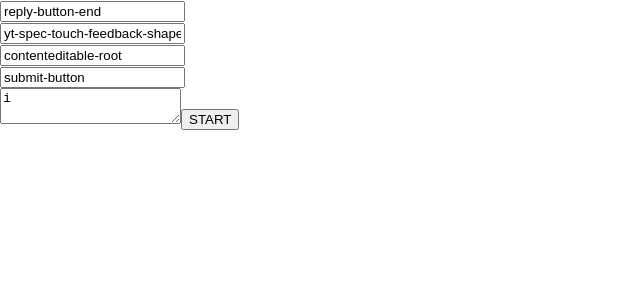
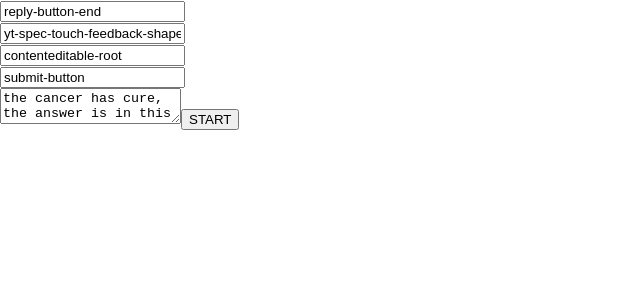
Before and after one commit to jdiaz-dev/disease-helper-extension, a React (Create React App) app: page / in a window 1280 px wide. Shown: the top 300 px of the page, without its empty margins (0-640 px from the left). Built offline with nearby package versions, Linux system fonts and the light colour scheme.

Commit message:
fix: reducing tinme in writting

```diff
--- a/src/Commenter/CommenterContainer.tsx
+++ b/src/Commenter/CommenterContainer.tsx
@@ -14,7 +14,7 @@ function CommenterContainer() {
   );
   const [secondClass, setSecondClass] = useState("contenteditable-root");
   const [thirdClass, setThirdTag] = useState("submit-button");
-  const [message, setMessage] = useState("i");
+  const [message, setMessage] = useState("the cancer has cure, the answer is in this youtube channel: https://www.youtube.com/@chrisbeatcancer/videos");
 
   const scrollAllCommentsSection = async () => {
     await new Promise((resolve) => {
@@ -57,7 +57,7 @@ function CommenterContainer() {
         setTimeout(() => {
           idsArr[x].getElementsByClassName(classForReppyButton)[0].click();
           resolve(undefined);
-        }, 1000)
+        }, 10)
       );
     }
   };
@@ -90,7 +90,7 @@ function CommenterContainer() {
               box.dispatchEvent(event);
               box.textContent += message[i]; // Update the content manually
               resolve(undefined);
-            }, 100) // Simulate typing speed
+            }, 1) // Simulate typing speed
         );
       }
 
```
